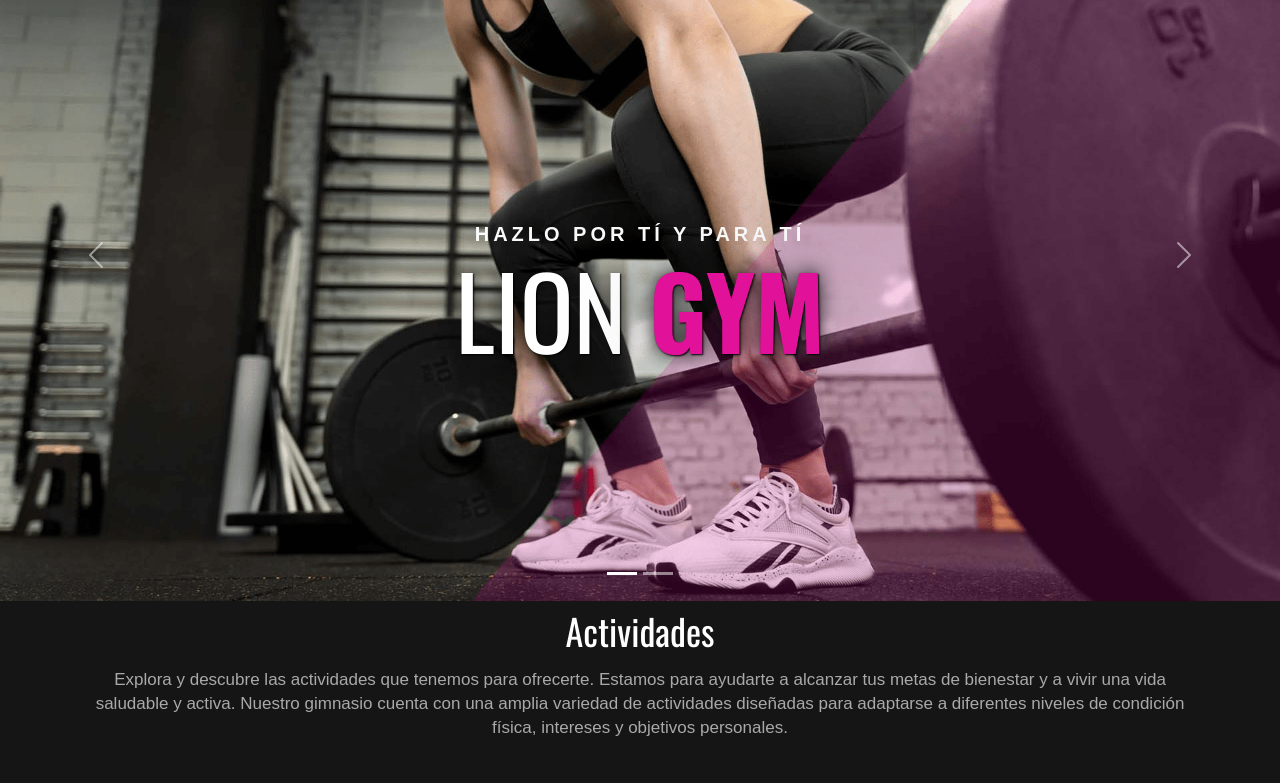
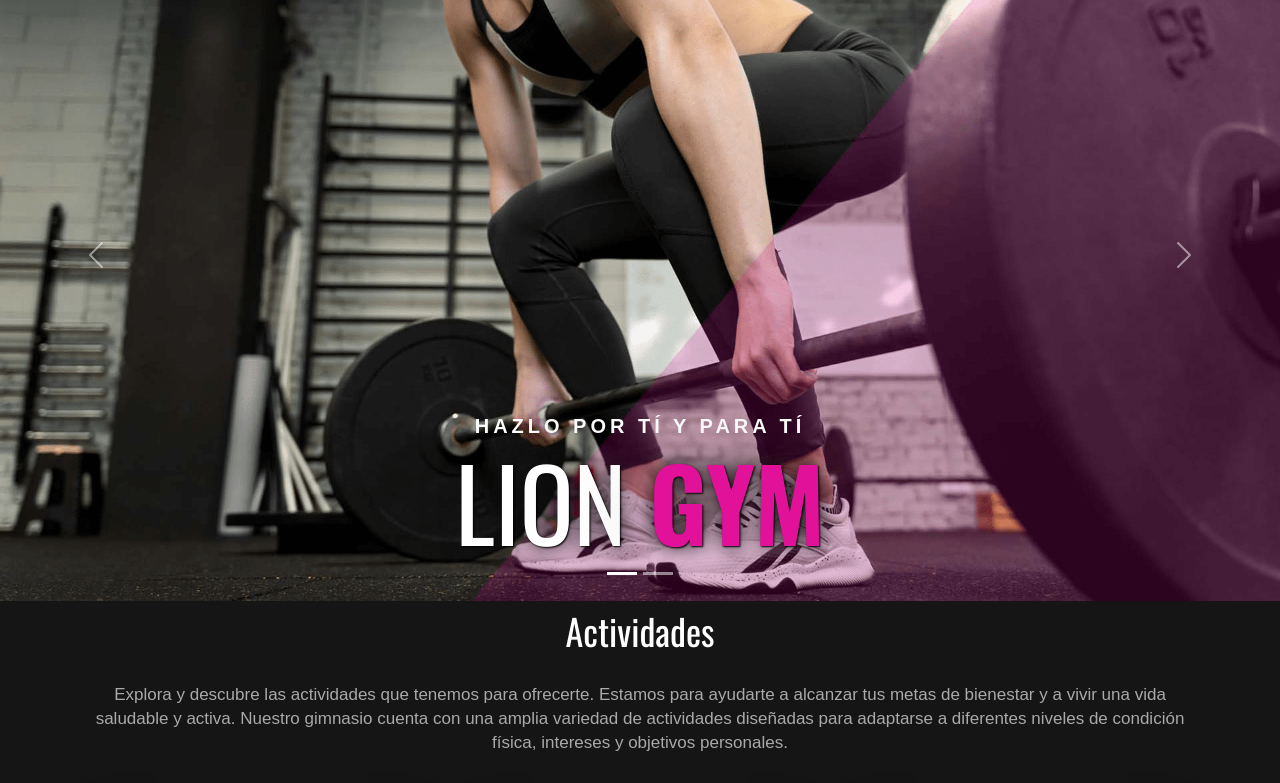
Before and after one commit to lucia117/PreEntrega3-Scharff, a website: page index.html in a window 1280 px wide. Shown: the part 92-875 px from the top of the page. Drawn offline with nearby package versions, Linux system fonts and the light colour scheme; a web font is replaced by a local one.

Commit message:
arreglos scss

```diff
--- a/index.html
+++ b/index.html
@@ -106,7 +106,7 @@
         <div class="container">
             <div class="row">
 
-                <div class="col-12 pb-2 pt-2">
+                <div class="col-12  pt-2">
                     <div class="section-title">
                         <h2>Actividades</h2>
                         <p>Explora y descubre las actividades que tenemos para ofrecerte. Estamos para ayudarte a alcanzar tus metas de bienestar y a vivir una vida saludable y activa.
--- a/scss/abstract/_variables.scss
+++ b/scss/abstract/_variables.scss
@@ -0,0 +1 @@
+$base-color:nth($colors, 8);
--- a/scss/components/_card-activity.scss
+++ b/scss/components/_card-activity.scss
@@ -1,4 +1,4 @@
-$base-color:nth($colors, 8);
+
 
 
 .card {
--- a/scss/components/_header.scss
+++ b/scss/components/_header.scss
@@ -1,11 +1,9 @@
-$text-color:nth($colors, 3);
+$text-color: nth($colors, 3);
 
 @mixin header {
     text-align: center;
-    margin-bottom: 15%;
-    color:  map-get($cabecera , text_color ) ;
+    color: map-get($cabecera, text_color);
 }
-
 
 .nav-section {
     position: absolute;
@@ -44,17 +42,15 @@ $text-color:nth($colors, 3);
         font-size: 60px;
         text-shadow: 1px 1px 2px nth($colors, 1), 0 0 1em rgba(24, 24, 24, 0.299), 0 0 0.2em rgb(19, 19, 19);
         font-weight: 600;
-        text-transform:map-get($cabecera , text_transform ) ;
+        text-transform: map-get($cabecera, text_transform);
         margin-bottom: 15px;
         background-position: center;
     }
 }
 
-
 .header-index {
     @include header();
-
-    text-transform: map-get($cabecera , text_transform );
+    text-transform: map-get($cabecera, text_transform);
     font-weight: 700;
 
     span {
@@ -66,7 +62,7 @@ $text-color:nth($colors, 3);
     .text-title {
         font-size: 100px;
         position: relative;
-        text-shadow: map-get($cabecera , text_shadow );
+        text-shadow: map-get($cabecera, text_shadow);
         strong {
             color: nth($colors, 5);
         }
@@ -77,11 +73,3 @@ $text-color:nth($colors, 3);
         top: 0;
     }
 }
-
-.section-title {
-    @include header();
-
-    h2 {
-        color: $text-color;
-    }
-}
--- a/scss/components/_index.scss
+++ b/scss/components/_index.scss
@@ -1,8 +1,9 @@
 .section-title {
+    text-align: center;
+    color: nth($colors , 3 );
     p {
-        margin-top: 15px;
+        margin-top: 30px;
         font-size: 17px;
+
     }
-
-
 }
--- a/scss/styles.scss
+++ b/scss/styles.scss
@@ -1,4 +1,5 @@
 @import './abstract/_lists.scss';
+@import './abstract/variables.scss';
 
 
 @import './components/_global.scss';
```
Also changed, not shown: pages/actividades.html (+1 -1 lines), css/styles.css, scss/components/_indexheader.scss (deleted), 1 other file.
